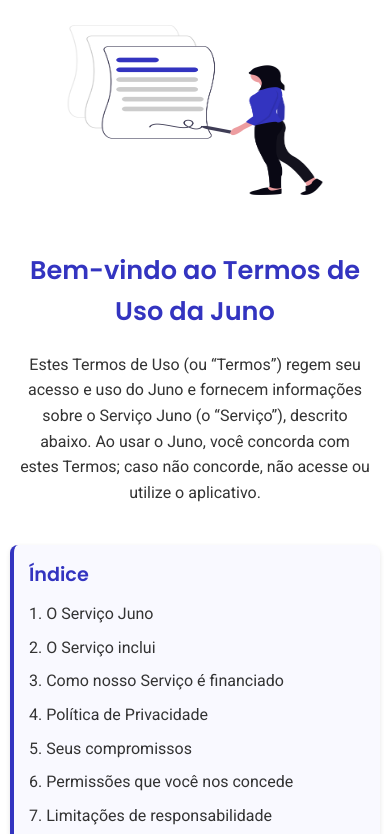
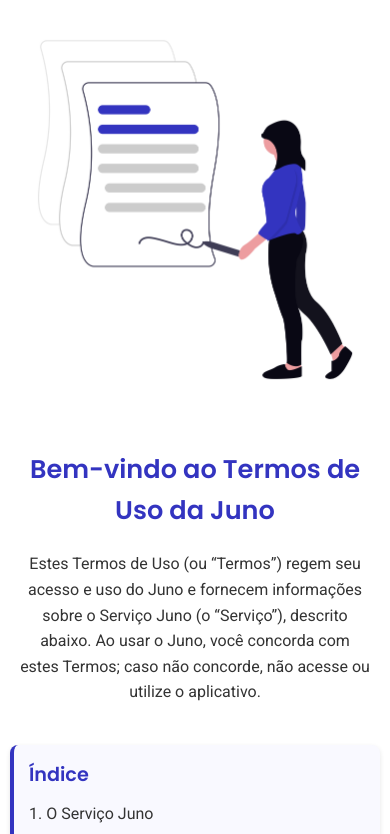
Before and after one commit to MatheusPavann/TermsAndPrivacyJuno, a plain HTML site: page index.html in a window 390 px wide. Shown: the top 834 px of the page. Drawn offline with Linux system fonts and the light colour scheme.

Commit message:
Make image fully responsive on mobile devices

```diff
--- a/style.css
+++ b/style.css
@@ -157,11 +157,13 @@ p {
     margin: 20px 0;
   }
 
-  .imageTerms {
-    height: 200px;
-    width: 100%;
-    max-width: 300px;
-  }
+.imageTerms {
+  display: block;
+  margin: 0 auto;
+  max-width: 100%;
+  height: auto;
+}
+
 
   #oneText {
     font-size: 1rem;
```
